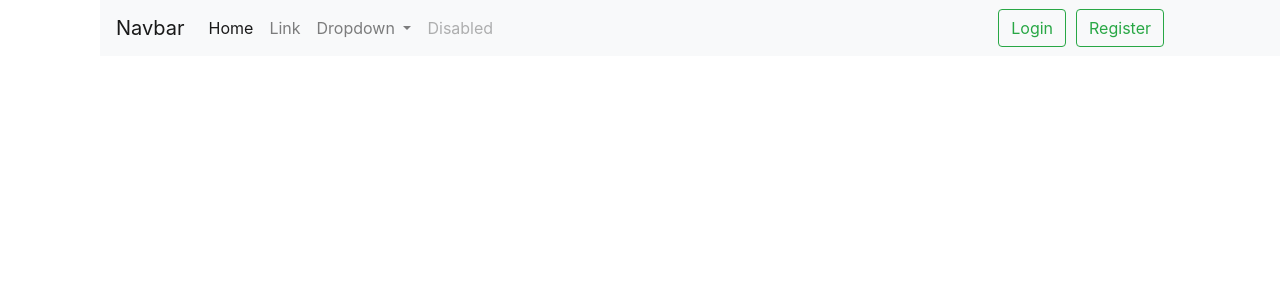
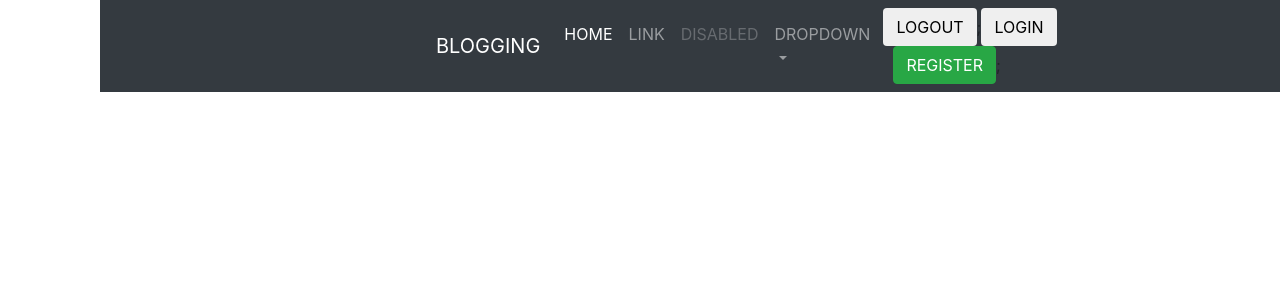
Before and after one commit to saisarveshnaik/BlOGG-IT, a PHP site: page / in a window 1280 px wide. Shown: the top 300 px of the page. Run offline with PHP 8.4, Linux system fonts and the light colour scheme; some libraries are stand-ins or nearby versions.

Commit message:
Update header.php

```diff
--- a/header.php
+++ b/header.php
@@ -1,5 +1,6 @@
-<nav class="navbar navbar-expand-lg navbar-light bg-light">
-  <a class="navbar-brand" href="#">Navbar</a>
+
+<nav class="navbar navbar-expand-lg navbar-dark bg-dark">
+  <a class="navbar-brand" style="margin-left: 320px" href="#">BLOGGING</a>
   <button class="navbar-toggler" type="button" data-toggle="collapse" data-target="#navbarSupportedContent" aria-controls="navbarSupportedContent" aria-expanded="false" aria-label="Toggle navigation">
     <span class="navbar-toggler-icon"></span>
   </button>
@@ -7,14 +8,19 @@
   <div class="collapse navbar-collapse" id="navbarSupportedContent">
     <ul class="navbar-nav mr-auto">
       <li class="nav-item active">
-        <a class="nav-link" href="#">Home <span class="sr-only">(current)</span></a>
+        <a class="nav-link" href="index.php">HOME <span class="sr-only">(current)</span></a>
       </li>
       <li class="nav-item">
-        <a class="nav-link" href="#">Link</a>
+        <a class="nav-link" href="#">LINK</a>
       </li>
+
+      <li class="nav-item">
+        <a class="nav-link disabled" href="#" tabindex="-1" aria-disabled="true">DISABLED</a>
+      </li>
+
       <li class="nav-item dropdown">
         <a class="nav-link dropdown-toggle" href="#" id="navbarDropdown" role="button" data-toggle="dropdown" aria-haspopup="true" aria-expanded="false">
-          Dropdown
+          DROPDOWN
         </a>
         <div class="dropdown-menu" aria-labelledby="navbarDropdown">
           <a class="dropdown-item" href="#">Action</a>
@@ -23,14 +29,17 @@
           <a class="dropdown-item" href="#">Something else here</a>
         </div>
       </li>
-      <li class="nav-item">
-        <a class="nav-link disabled" href="#" tabindex="-1" aria-disabled="true">Disabled</a>
-      </li>
     </ul>
     <form class="form-inline my-2 my-lg-0 form-navbar">
       <!-- <input class="form-control mr-sm-2" type="search" placeholder="Search" aria-label="Search"> -->
-      <button class="btn btn-outline-success my-2 my-sm-0" type="submit">Login</button>
-      <button class="btn btn-outline-success my-2 my-sm-0 margin-left" type="submit">Register</button>
+
+
+    <button class="btn btn-outline-default"><a href="logout.php" style="color:black"> LOGOUT </a></button>;
+
+      <button class="btn btn-outline-default"><a href="login.php" style="color:black">LOGIN </a></button>
+      <button class="btn btn-success margin-left"><a href="register.php" style="color:white">REGISTER</a></button>;
+
+
     </form>
   </div>
 </nav>
```
